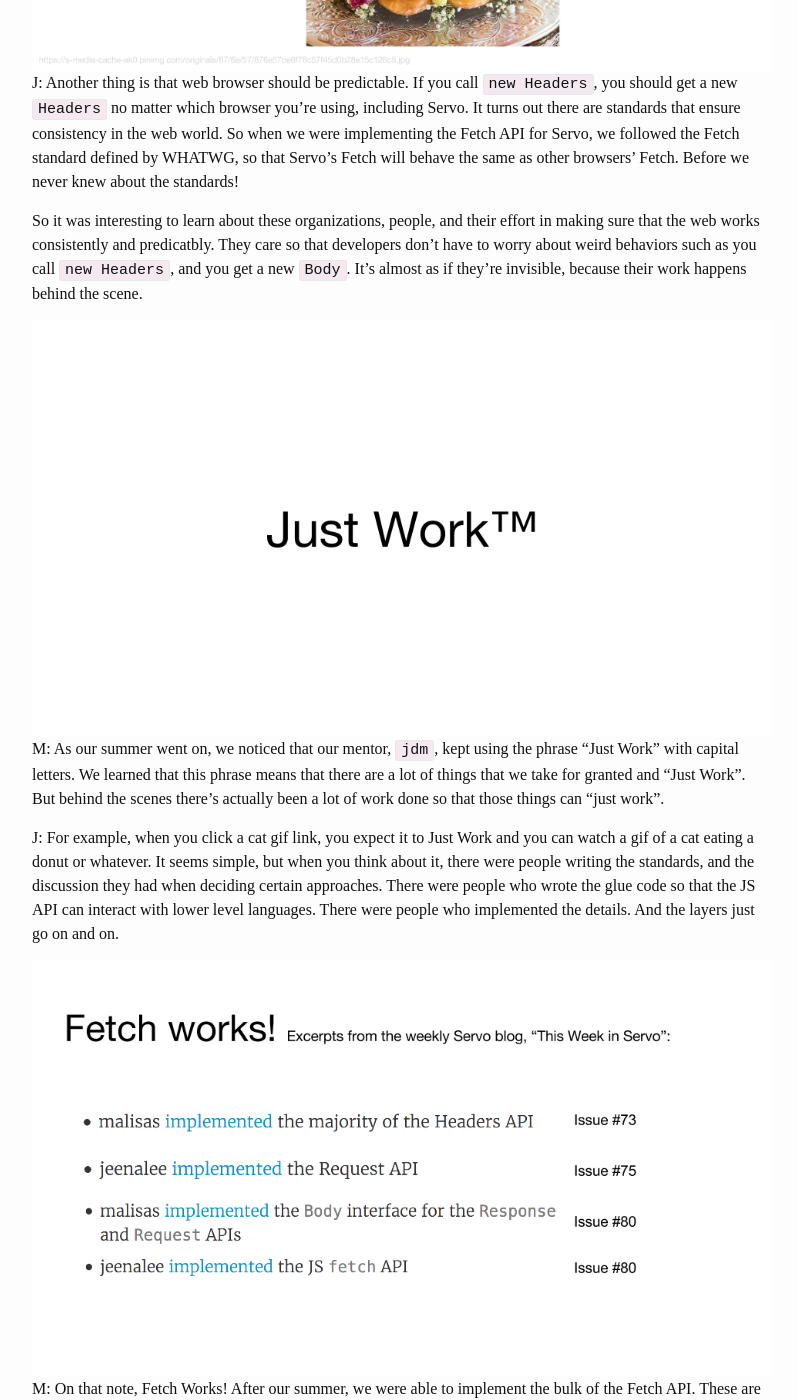
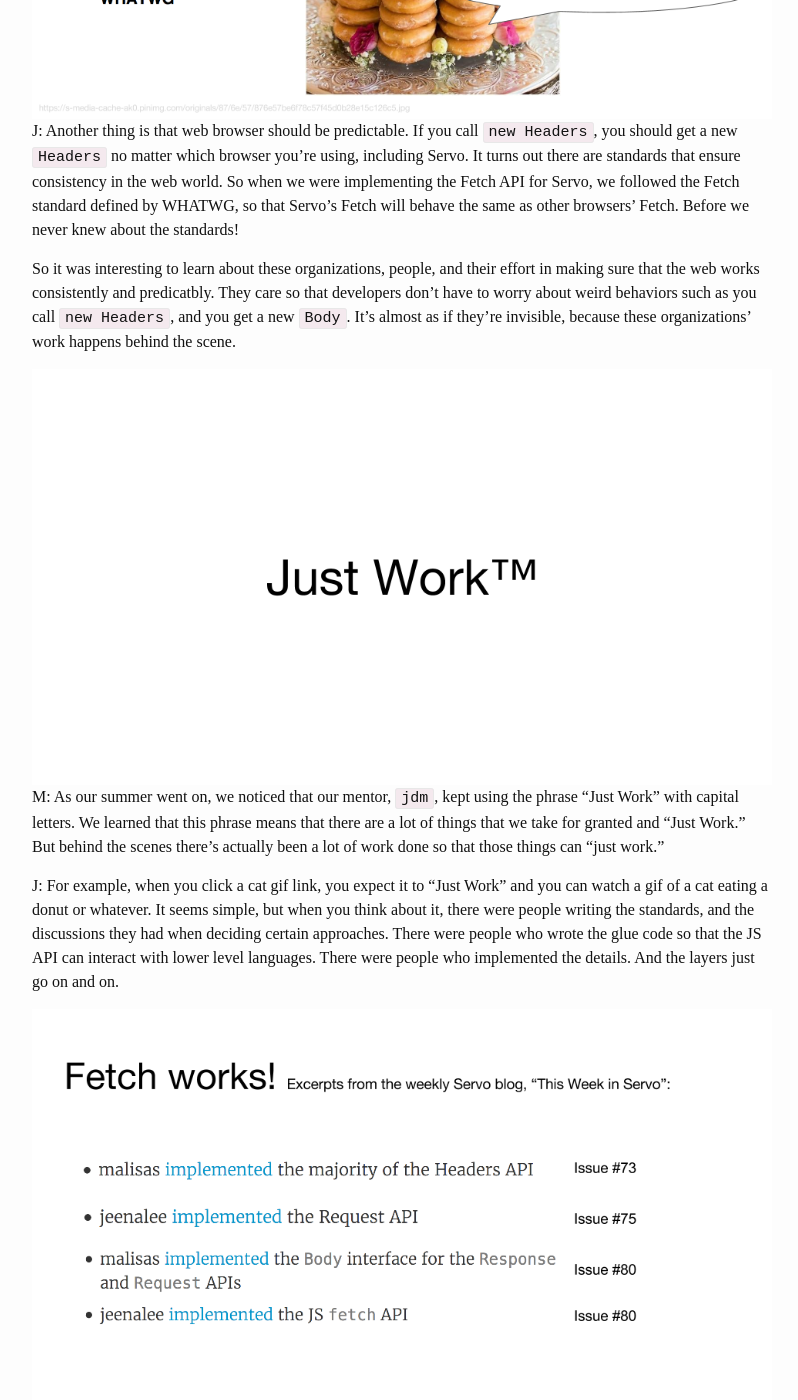
Before and after one commit to jeenalee/blog, a Jekyll site: the page built from _posts/2016-10-26-donutjs.md, in a window 1280 px wide and 1400 px high, scrolled down 13515 px. Shown: the whole window, without its empty margins (238-1036 px from the left). Built offline with Jekyll 4.4.1, drawn with Linux system fonts in a browser that asks for light colours; some web fonts are replaced; some of the changed text lies outside the part shown.

Commit message:
Add link to youtube video and fix some typos

```diff
--- a/_posts/2016-10-26-donutjs.md
+++ b/_posts/2016-10-26-donutjs.md
@@ -37,7 +37,7 @@
 J: The open source project we worked on is Servo, which is a web browser engine: the heart of a web browser. It is written in Rust, which is a new systems programming language. It aims to be safe, fast, and secure - all the good things you want from a browser. It's really cool because it's getting written completely from scratch. Servo is like the new kid in the block!
 
 ![donutjs-jam-9](/assets/jam-slides/9.png)
-M: For our project, our mentor jdm told us to “Make Fetch happen”
+M: For our project, our mentor jdm told us to “make Fetch happen.”
 
 ![donutjs-jam-10](/assets/jam-slides/10.png)
 J: And we were like, what is fetch?
@@ -104,12 +104,12 @@
 ![donutjs-jam-28](/assets/jam-slides/28.png)
 J: Another thing is that web browser should be predictable. If you call `new Headers`, you should get a new `Headers` no matter which browser you’re using, including Servo. It turns out there are standards that ensure consistency in the web world. So when we were implementing the Fetch API for Servo, we followed the Fetch standard defined by WHATWG, so that Servo's Fetch will behave the same as other browsers' Fetch. Before we never knew about the standards!
 
-So it was interesting to learn about these organizations, people, and their effort in making sure that the web works consistently and predicatbly. They care so that developers don’t have to worry about weird behaviors such as you call `new Headers`, and you get a new `Body`. It's almost as if they’re invisible, because their work happens behind the scene.
+So it was interesting to learn about these organizations, people, and their effort in making sure that the web works consistently and predicatbly. They care so that developers don’t have to worry about weird behaviors such as you call `new Headers`, and you get a new `Body`. It's almost as if they’re invisible, because these organizations' work happens behind the scene.
 
 ![donutjs-jam-29](/assets/jam-slides/29.png)
-M: As our summer went on, we noticed that our mentor, `jdm`, kept using the phrase “Just Work” with capital letters. We learned that this phrase means that there are a lot of things that we take for granted and “Just Work”. But behind the scenes there’s actually been a lot of work done so that those things can “just work”.
+M: As our summer went on, we noticed that our mentor, `jdm`, kept using the phrase “Just Work” with capital letters. We learned that this phrase means that there are a lot of things that we take for granted and “Just Work.” But behind the scenes there’s actually been a lot of work done so that those things can “just work.”
 
-J: For example, when you click a cat gif link, you expect it to Just Work and you can watch a gif of a cat eating a donut or whatever. It seems simple, but when you think about it, there were people writing the standards, and the discussion they had when deciding certain approaches. There were people who wrote the glue code so that the JS API can interact with lower level languages. There were people who implemented the details. And the layers just go on and on.
+J: For example, when you click a cat gif link, you expect it to "Just Work" and you can watch a gif of a cat eating a donut or whatever. It seems simple, but when you think about it, there were people writing the standards, and the discussions they had when deciding certain approaches. There were people who wrote the glue code so that the JS API can interact with lower level languages. There were people who implemented the details. And the layers just go on and on.
 
 ![donutjs-jam-30](/assets/jam-slides/30.png)
 M: On that note, Fetch Works! After our summer, we were able to implement the bulk of the Fetch API. These are snippets from the weekly servo blog.
@@ -136,7 +136,7 @@
 M: So with that in mind, in the wise words of Shia LaBeouf, just do it!!
 
 ![donutjs-jam-36](/assets/jam-slides/36.png)
-J: Because we just did it, we knew a little about python before the summer. And now...
+J: Because we just did it, we knew a little about Python before the summer. And now...
 
 ![donutjs-jam-37](/assets/jam-slides/37.png)
 M: We learned so much about what else is out there!!!!
```
Also changed, not shown: other parts of _posts/2016-10-26-donutjs.md (+3 -3 lines).
